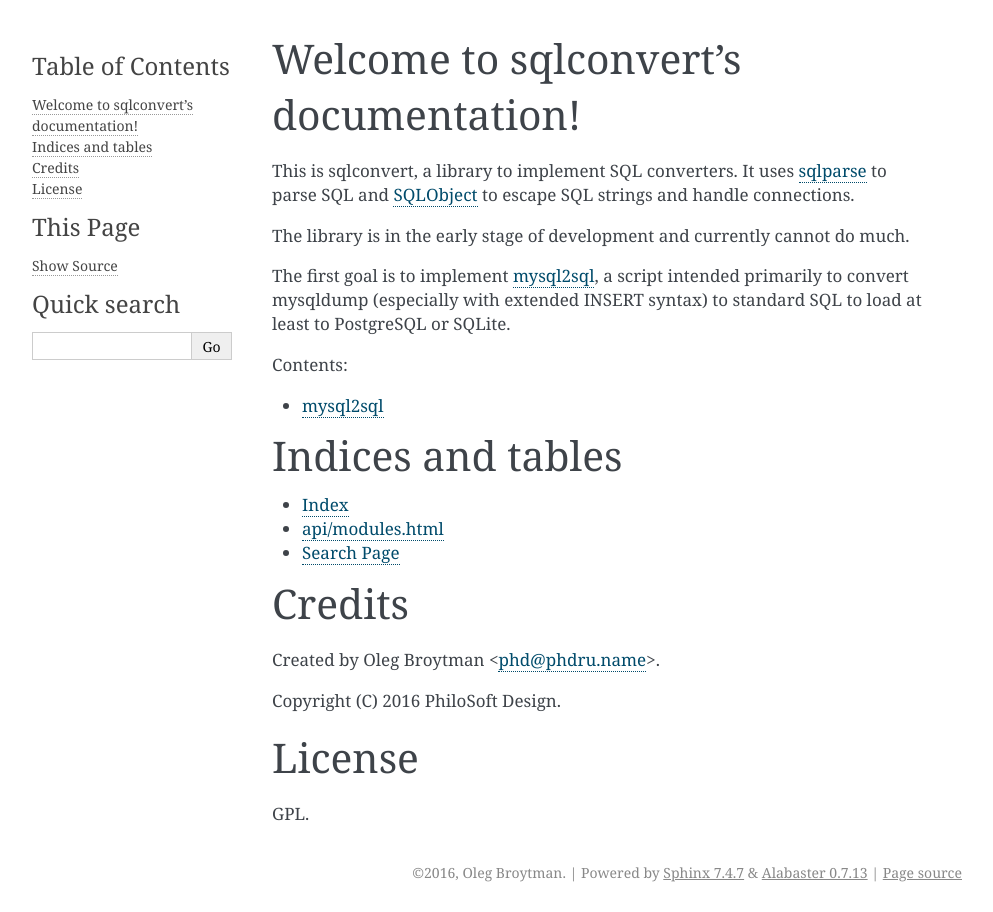
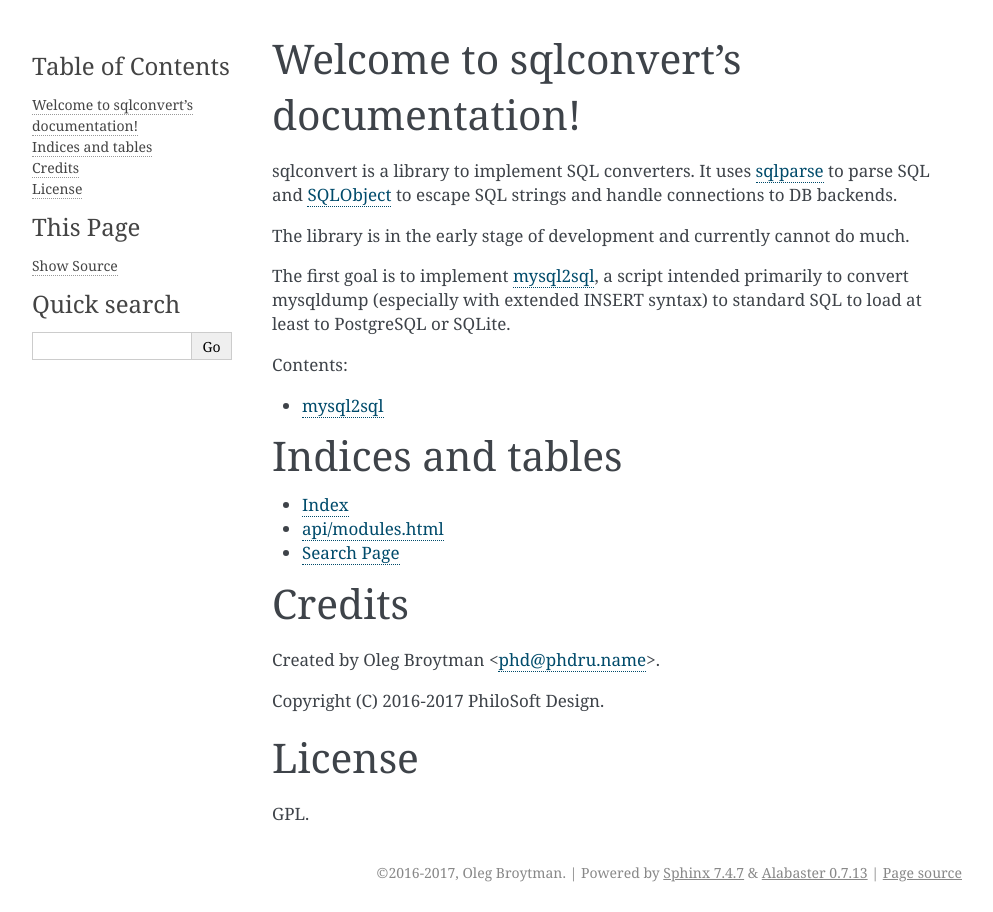
Before and after one commit to phdru/sqlconvert, a Sphinx documentation site: the page built from docs/index.rst, in a window 1280 px wide. Shown: the whole page, without its empty margins (148-1141 px from the left). Built offline with Sphinx 7.4.7, drawn with Linux system fonts in a browser that asks for light colours.

Commit message:
Various minor updates in docs

```diff
--- a/docs/conf.py
+++ b/docs/conf.py
@@ -16,6 +16,7 @@
 # add these directories to sys.path here. If the directory is relative to the
 # documentation root, use os.path.abspath to make it absolute, like shown here.
 #
+from datetime import date
 # import os
 # import sys
 # sys.path.insert(0, os.path.abspath('.'))
@@ -52,8 +53,8 @@
 
 # General information about the project.
 project = u'sqlconvert'
-copyright = u'2016, Oleg Broytman'
 author = u'Oleg Broytman'
+copyright = u'2016-%d, %s' % (date.today().year, author)
 
 # The version info for the project you're documenting, acts as replacement for
 # |version| and |release|, also used in various other places throughout the
--- a/docs/index.rst
+++ b/docs/index.rst
@@ -6,15 +6,17 @@
 Welcome to sqlconvert's documentation!
 =====================================
 
-This is sqlconvert, a library to implement SQL converters. It uses `sqlparse
+sqlconvert is a library to implement SQL converters. It uses `sqlparse
 <https://github.com/andialbrecht/sqlparse>`_ to parse SQL and `SQLObject
-<http://sqlobject.org/>`_ to escape SQL strings and handle connections.
+<http://sqlobject.org/>`_ to escape SQL strings and handle connections to
+DB backends.
 
-The library is in the early stage of development and currently cannot do much.
+The library is in the early stage of development and currently cannot do
+much.
 
-The first goal is to implement `mysql2sql <mysql2sql.html>`_, a script intended
-primarily to convert mysqldump (especially with extended INSERT syntax) to
-standard SQL to load at least to PostgreSQL or SQLite.
+The first goal is to implement `mysql2sql <mysql2sql.html>`_, a script
+intended primarily to convert mysqldump (especially with extended INSERT
+syntax) to standard SQL to load at least to PostgreSQL or SQLite.
 
 Contents:
 
@@ -37,7 +39,7 @@
 
 Created by Oleg Broytman <phd@phdru.name>.
 
-Copyright (C) 2016 PhiloSoft Design.
+Copyright (C) 2016-2017 PhiloSoft Design.
 
 
 License
```
Also changed, not shown: README.txt (+6 -6 lines), docs/mysql2sql.rst (+13 -13 lines), 1 other file.
